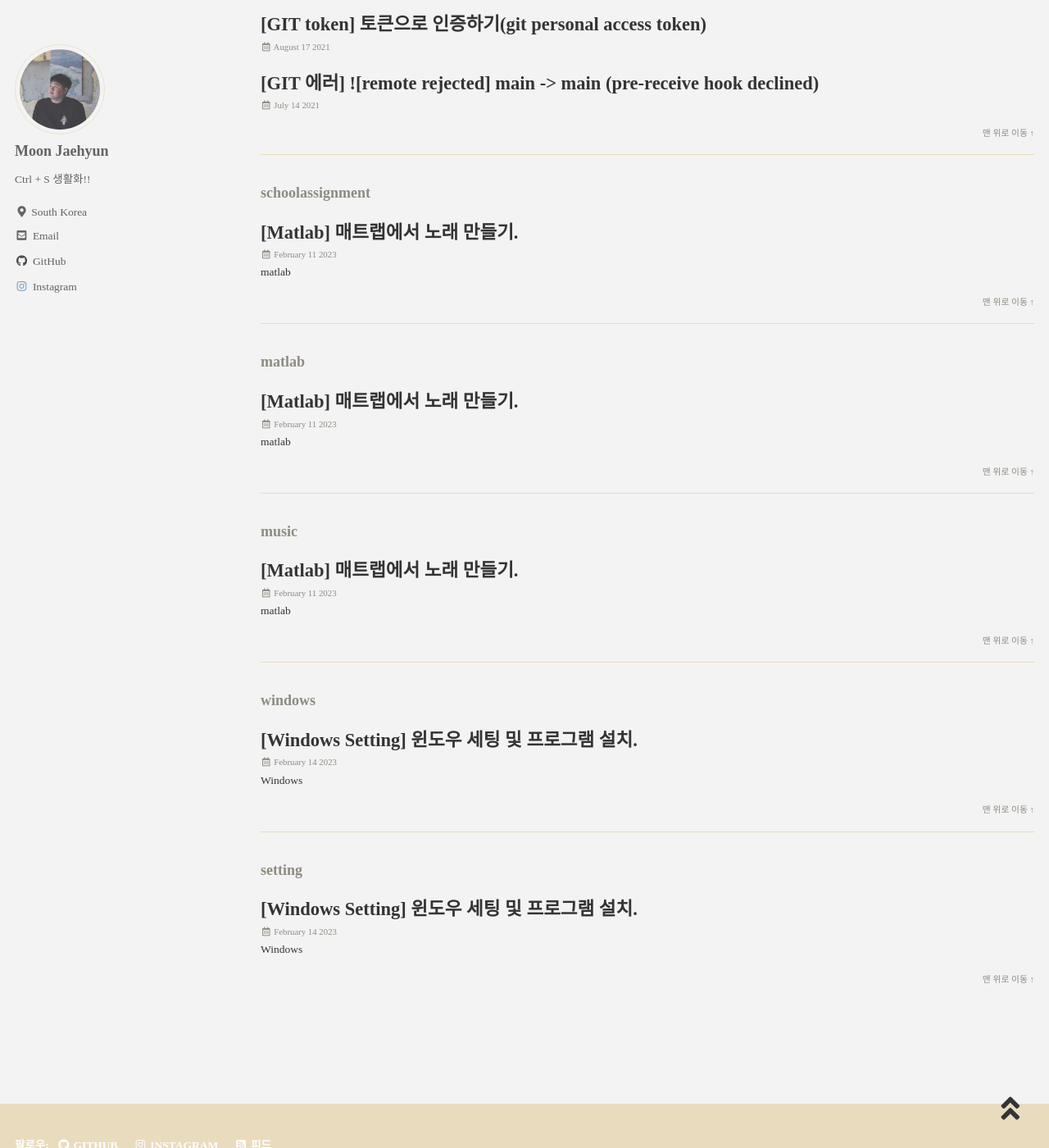
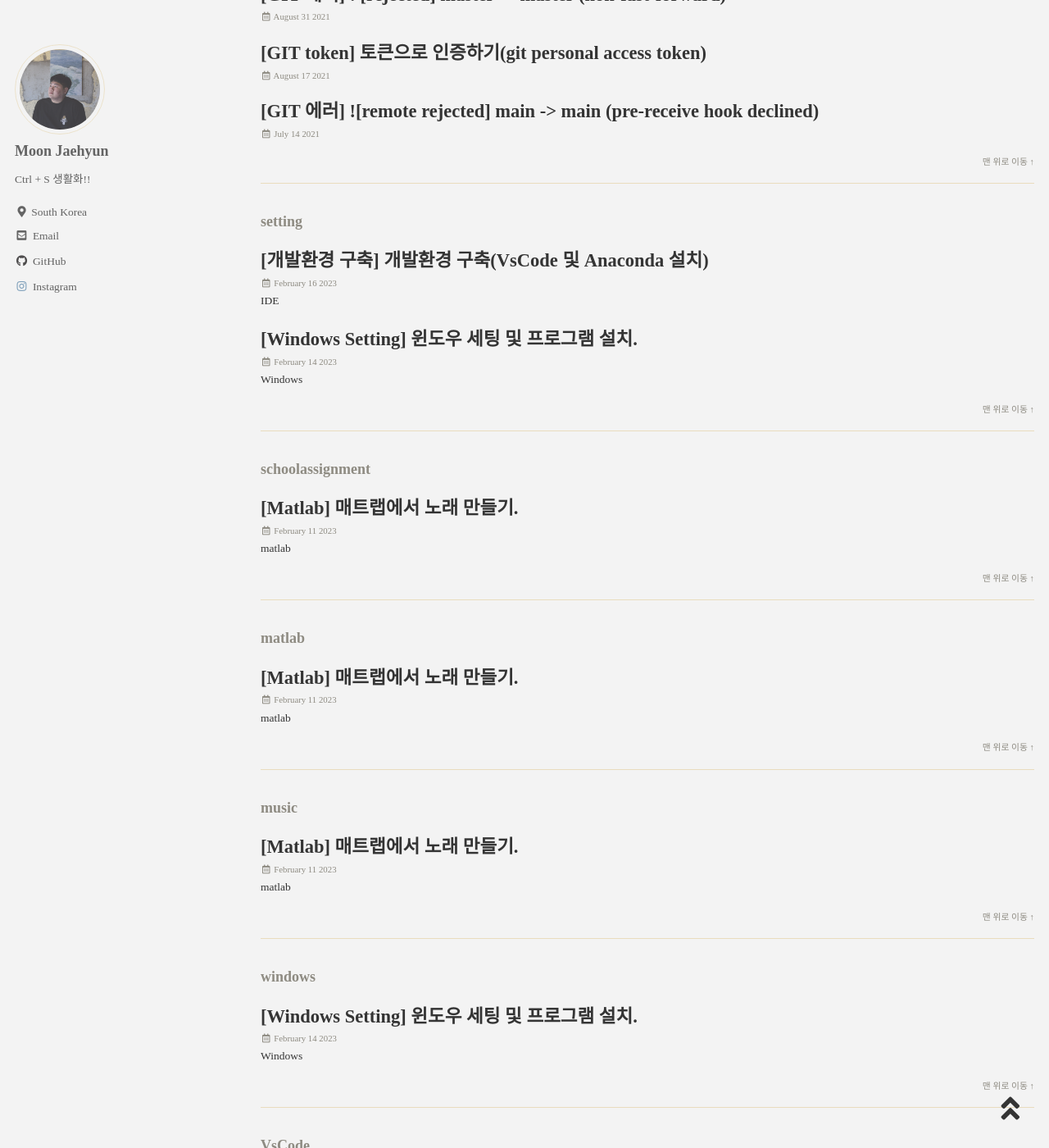
Before and after one commit to MoonJaehyun/MoonJaehyun.github.io, a Jekyll site: the page built from _pages/tags.md, in a window 1280 px wide and 1400 px high, scrolled down 2491 px. Shown: the whole window at 82% size. Built offline with Jekyll 4.4.1, drawn with Linux system fonts in a browser that asks for light colours; cached includes are drawn as plain includes; some web fonts are replaced; some of the changed text lies outside the part shown.

Commit message:
changes setting1

```diff
--- a/_posts/isestarterbook/2023-02-16-setting1.md
+++ b/_posts/isestarterbook/2023-02-16-setting1.md
@@ -1,3 +1,16 @@
+---
+title:  "[개발환경 구축] 개발환경 구축(VsCode 및 Anaconda 설치)"
+excerpt: "IDE"
+
+categories:
+  - isestarterbook
+tags: [VsCode, setting]
+
+last_modified_at: 2023-02-14T08:06:00-05:00
+classes: wide
+---
+
+
 # 개발환경 구축(VsCode 및 Anaconda 설치)
 
 sns_instagram : m._.jaehyun
```
